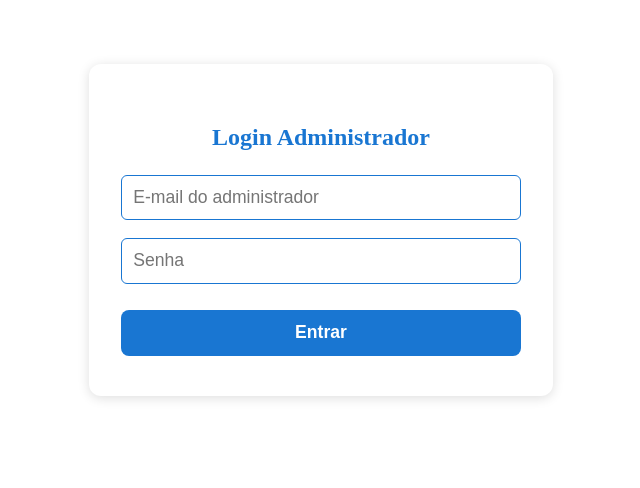
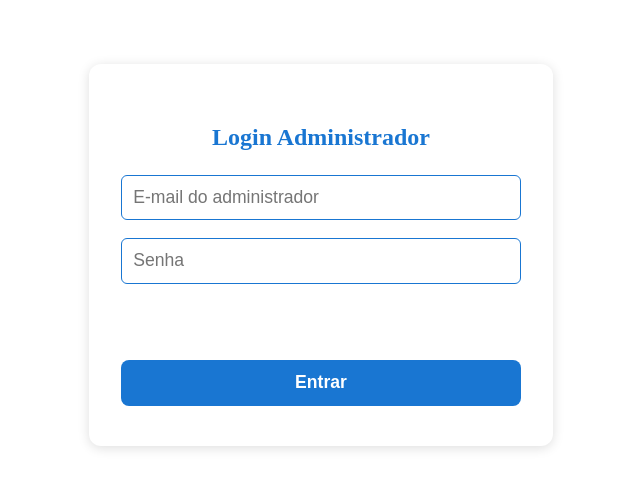
Before and after one commit to diegorafa87/ProvedorDoc, a React (Create React App) app in the folder frontend/: page /admin-login in a window 1280 px wide. Shown: the top 488 px of the page, without its empty margins (319-959 px from the left). Built offline with nearby package versions, Linux system fonts and the light colour scheme.

Commit message:
fix: sempre exibe espaço para erro no login e adiciona autocomplete no campo de senha

```diff
--- a/frontend/src/components/AdminLogin.js
+++ b/frontend/src/components/AdminLogin.js
@@ -50,9 +50,10 @@ const AdminLogin = ({ onLogin }) => {
           value={senha}
           onChange={e => setSenha(e.target.value)}
           required
+          autoComplete="current-password"
           style={{fontSize:'1.1rem',padding:'0.7rem',borderRadius:6,border:'1.5px solid #1976d2'}}
         />
-        {erro && <div style={{color:'red',marginBottom:8}}>{erro}</div>}
+        <div style={{color:'red',marginBottom:8,minHeight:24}}>{erro}</div>
         <button type="submit" disabled={loading} style={{background:'#1976d2',color:'#fff',border:'none',borderRadius:8,padding:'0.8rem 0',fontWeight:'bold',fontSize:'1.1rem',cursor:'pointer',marginTop:8}}>
           {loading ? 'Entrando...' : 'Entrar'}
         </button>
```
